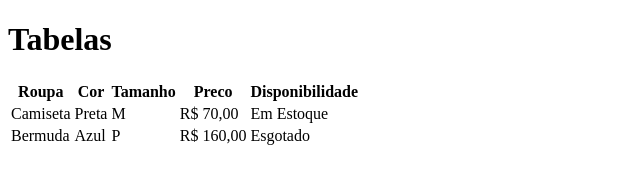
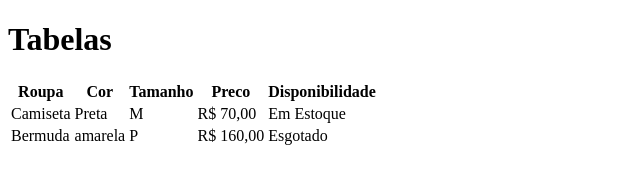
Before and after one commit to guix7/aula_tabela, a plain HTML site: page index.html in a window 1280 px wide. Shown: the whole page, without its empty margins (0-640 px from the left). Drawn offline with Linux system fonts and the light colour scheme.

Commit message:
Trocada a cor da calça

```diff
--- a/index.html
+++ b/index.html
@@ -28,7 +28,7 @@
         </tr>
         <tr>
             <td>Bermuda</td>
-            <td>Azul</td>
+            <td>amarela</td>
             <td>P</td>
             <td>R$ 160,00</td>
             <td>Esgotado</td>
```
